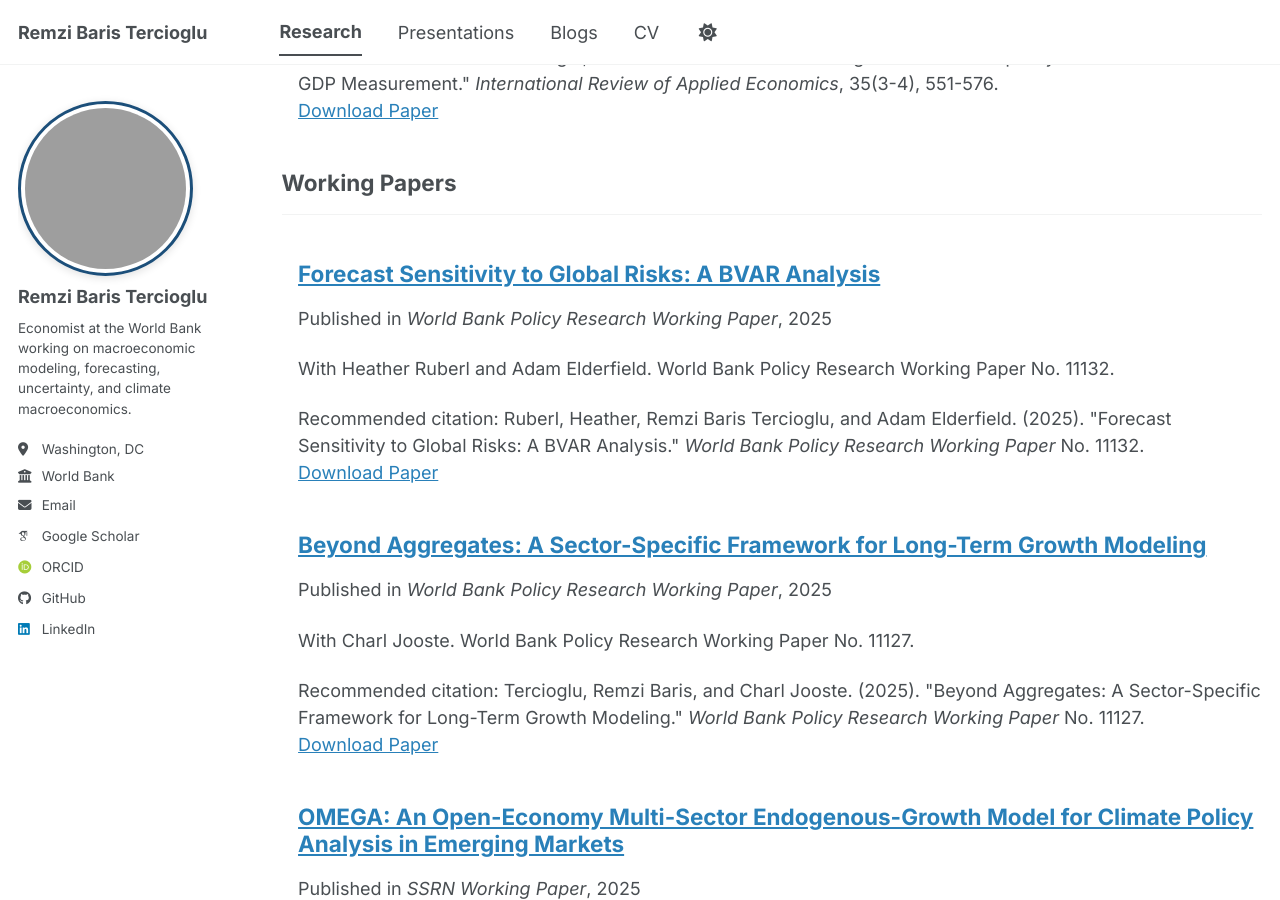
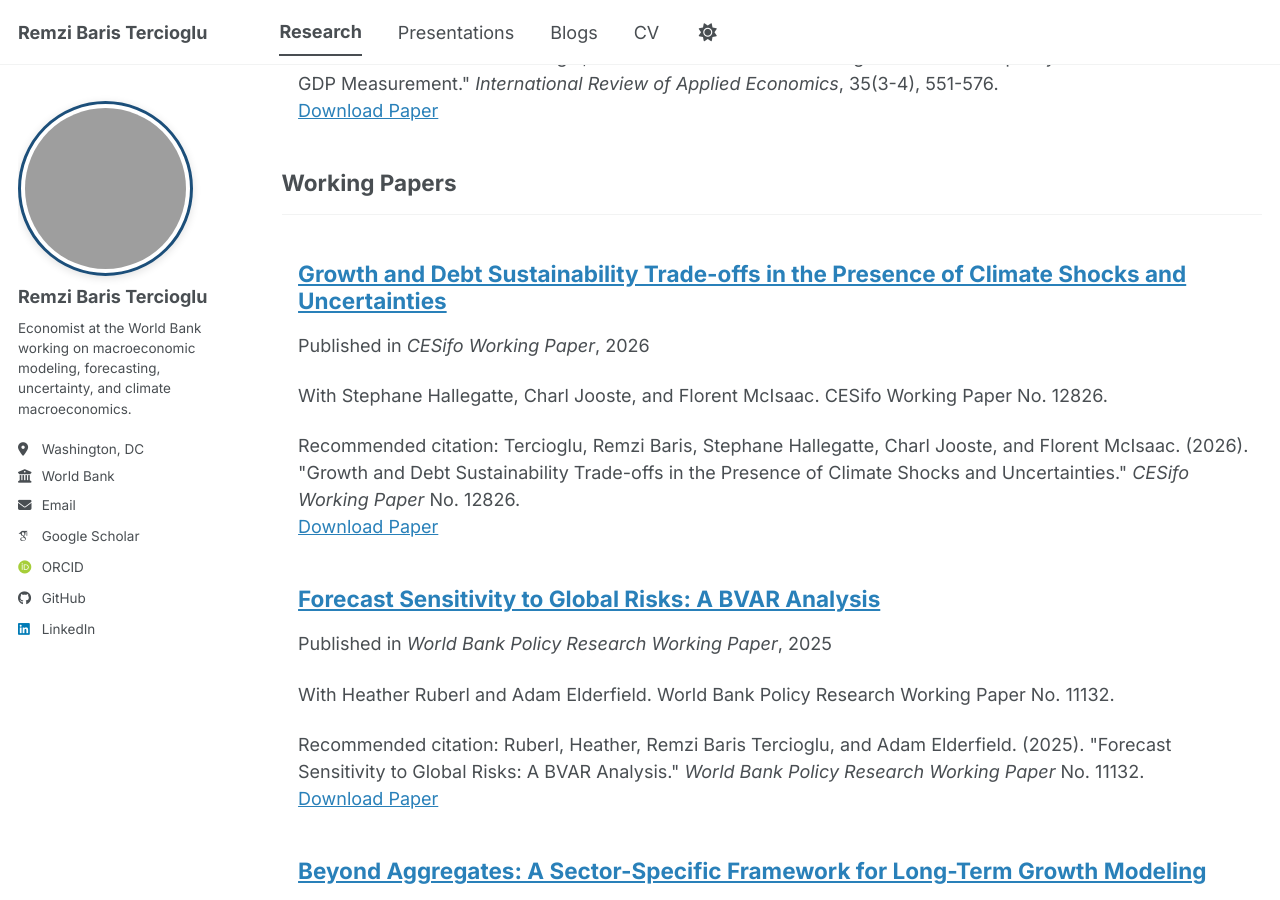
Before and after one commit to baristercioglu/baristercioglu.github.io, a Jekyll site: the page built from _pages/publications.html, in a window 1280 px wide and 900 px high, scrolled down 1106 px. Built offline with Jekyll 4.4.1, drawn with Linux system fonts in a browser that asks for light colours; some web fonts are replaced; a script bundle is joined from its source files by our own code; library files that are not in the unit come from our copies; grey boxes are pictures that could not be loaded.

Commit message:
publication update

```diff
--- a/_data/cv.json
+++ b/_data/cv.json
@@ -185,6 +185,13 @@
       "releaseDate": "2025-01-01",
       "website": "https://openknowledge.worldbank.org/entities/publication/b2b382a0-1128-4b97-8e29-d377b2131415",
       "summary": "With Heather Ruberl and Adam Elderfield."
+    },
+    {
+      "name": "Growth and Debt Sustainability Trade-offs in the Presence of Climate Shocks and Uncertainties",
+      "publisher": "CESifo Working Paper No. 12826",
+      "releaseDate": "2026-07-10",
+      "website": "https://www.ifo.de/DocDL/cesifo1_wp12826.pdf",
+      "summary": "With Stephane Hallegatte, Charl Jooste, and Florent McIsaac."
     }
   ],
   "presentations": [
--- /dev/null
+++ b/_publications/2026-07-10-growth-debt-sustainability-climate-shocks.md
@@ -0,0 +1,13 @@
+---
+title: "Growth and Debt Sustainability Trade-offs in the Presence of Climate Shocks and Uncertainties"
+collection: publications
+category: workingpapers
+permalink: /publication/2026-07-10-growth-debt-sustainability-climate-shocks
+excerpt: "With Stephane Hallegatte, Charl Jooste, and Florent McIsaac. CESifo Working Paper No. 12826."
+date: 2026-07-10
+venue: "CESifo Working Paper"
+citation: "Tercioglu, Remzi Baris, Stephane Hallegatte, Charl Jooste, and Florent McIsaac. (2026). &quot;Growth and Debt Sustainability Trade-offs in the Presence of Climate Shocks and Uncertainties.&quot; <i>CESifo Working Paper</i> No. 12826."
+paperurl: "https://www.ifo.de/DocDL/cesifo1_wp12826.pdf"
+---
+
+Working paper exploring growth and debt sustainability trade-offs under climate shocks and uncertainty, applied to coastal flood risk management in the Maldives using a stochastic version of the World Bank MFMod macrostructural model.
```
